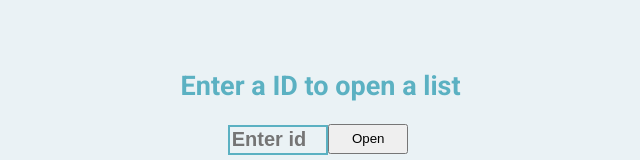
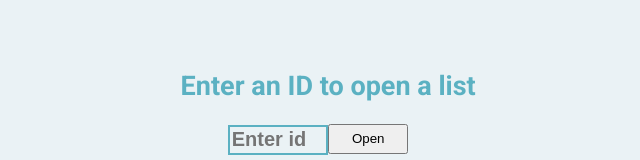
Before and after one commit to DMNKMRT/ToDoApp, a website built with webpack: page public/index.html in a window 1280 px wide. Shown: the part 292-452 px from the top of the page, without its empty margins (318-958 px from the left). Built offline with nearby package versions, Linux system fonts and the light colour scheme.

Commit message:
public/index.html: Rechtschreibung!

```diff
--- a/public/index.html
+++ b/public/index.html
@@ -40,7 +40,7 @@ Dominik               / '   /
     <div id="start-page" class="start-page page page-active">
       <div class="start_text">
         <h1 id="willkommen">Welcome!!</h1>
-        <h2 id="enter_a_id">Enter a ID to open a list</h2>
+        <h2 id="enter_a_id">Enter an ID to open a list</h2>
       </div>
       <div class="input_btn">
         <form id="open_list_form" action="" onsubmit="return false;">
```
